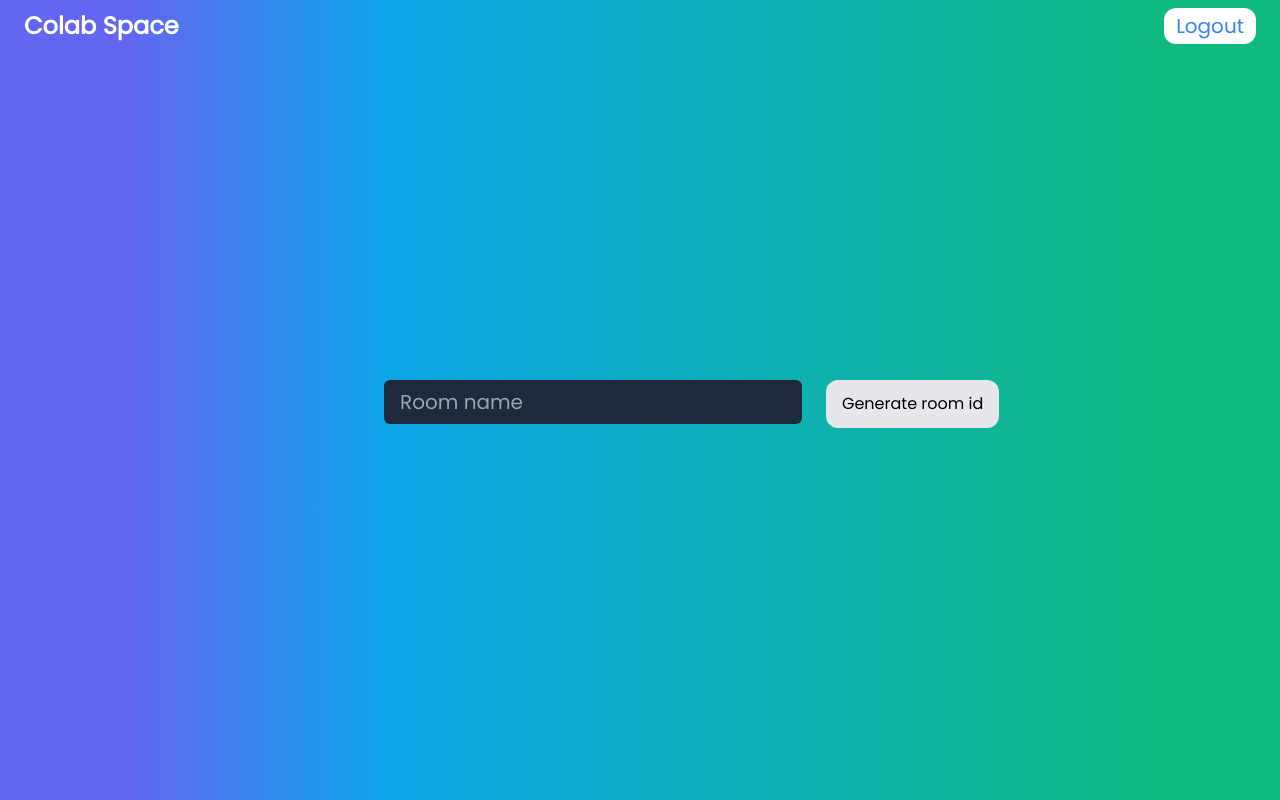
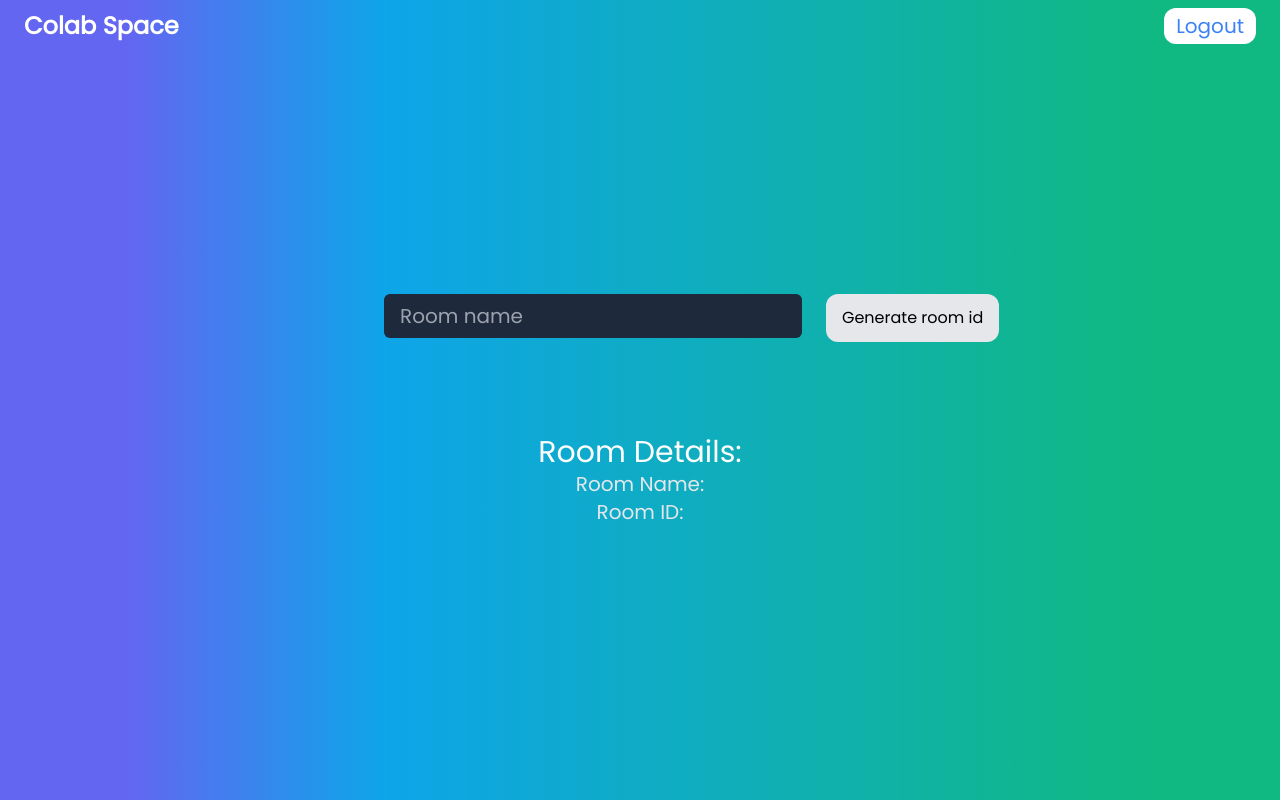
Before and after one commit to subhraneel2005/Colab-Space-Fullstack, a React (Vite) app in the folder frontend/colab-space/: page /createRoom in a window 1280 px wide. Built offline with nearby package versions, Linux system fonts and the light colour scheme; a web font is replaced by a local one.

Commit message:
random id generated

```diff
--- a/frontend/colab-space/src/components/CreateRoom.jsx
+++ b/frontend/colab-space/src/components/CreateRoom.jsx
@@ -1,8 +1,12 @@
-import React from 'react';
+import React, { useContext, useState } from 'react';
 import AppBar from './AppBar';
+import UseContext from '../contexts/UseContext';
 
 
 function CreateRoom() {
+
+  const [roomName, setRoomName] = useState("")
+  const {generateRandomID, randomID} = useContext(UseContext);
 
   return (
     <div className='relative w-full min-h-screen flex justify-center items-center bg-gradient-to-r from-indigo-500 from-10% via-sky-500 via-30% to-emerald-500 to-90% ... select-none'>
@@ -13,8 +17,14 @@ function CreateRoom() {
           <input
           type="text"
           placeholder='Room name'
+          onChange={(e) => setRoomName(e.target.value)}
           className='px-4 py-2 rounded-md border-none outline-none bg-slate-800 text-white text-xl mb-4' />
-          <button className=' ml-6 rounded-xl bg-gray-200 cursor-pointer text-black px-4 py-3 mt-5' onClick={() => navigate("/register")}>Generate room id</button>
+          <button className=' ml-6 rounded-xl bg-gray-200 cursor-pointer text-black px-4 py-3 mt-5' onClick={generateRandomID}>Generate room id</button>
+          </div>
+          <div className='block mt-20 overflow-hidden'>
+            <h1 className='text-center text-white text-3xl'>Room Details: </h1>
+            <h1 className='select-auto text-center text-xl text-gray-200'>{`Room Name: ${roomName}`}</h1>
+            <h1 className='text-center text-gray-200 text-xl'>{`Room ID: ${randomID}`}</h1>
           </div>
         </div>
         </div>
--- a/frontend/colab-space/src/contexts/UseContextProvider.jsx
+++ b/frontend/colab-space/src/contexts/UseContextProvider.jsx
@@ -6,11 +6,21 @@ import 'react-toastify/dist/ReactToastify.css';
 
 function UseContextProvider({children}) {
 
+    const characters = 'ABCDEFGHIJKLMNOPQRSTUVWXYZabcdefghijklmnopqrstuvwxyz0123456789';
+    let [randomID, setRandomID] = useState("");
     const[msg, setMsg] = useState("")
     const[username, setUsername] = useState("");
     const[password, setPassword] = useState("");
     const[fullName, setFullName] = useState("");
     const[isAuthenticated, setIsAuthenticated] = useState(false);
+
+    const generateRandomID = () => {
+        for (let i = 0; i < 6; i++) {
+            setRandomID(randomID += characters.charAt(Math.floor(Math.random() * characters.length)));
+          }
+
+          return randomID;
+    }
 
     const handleRegister = async() => {
         try {
@@ -48,7 +58,7 @@ function UseContextProvider({children}) {
        }
 
   return (
-    <UseContext.Provider value={{username,setUsername, fullName,setFullName, password, setPassword, handleRegister, handleLogin,handleLogout}}>
+    <UseContext.Provider value={{generateRandomID,randomID,username,setUsername, fullName,setFullName, password, setPassword, handleRegister, handleLogin,handleLogout}}>
         {children}
     </UseContext.Provider>
   )
```
